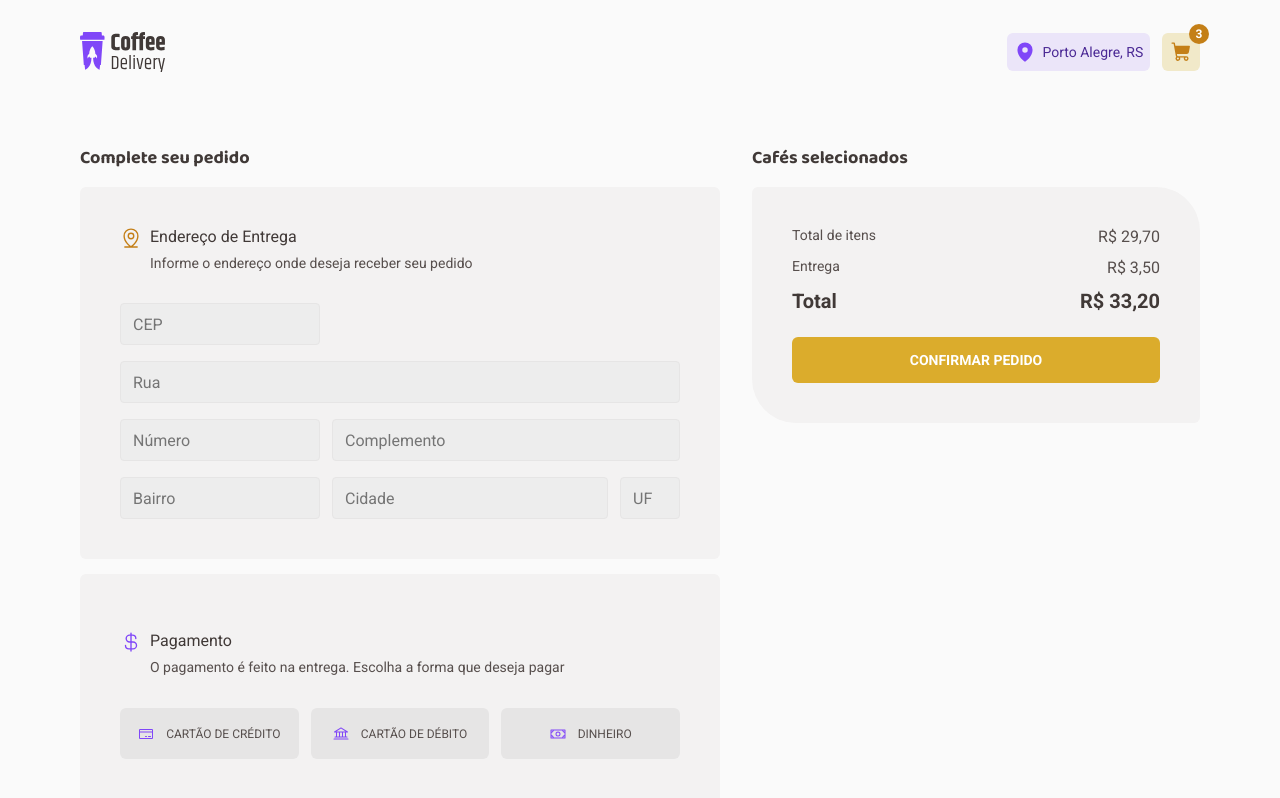
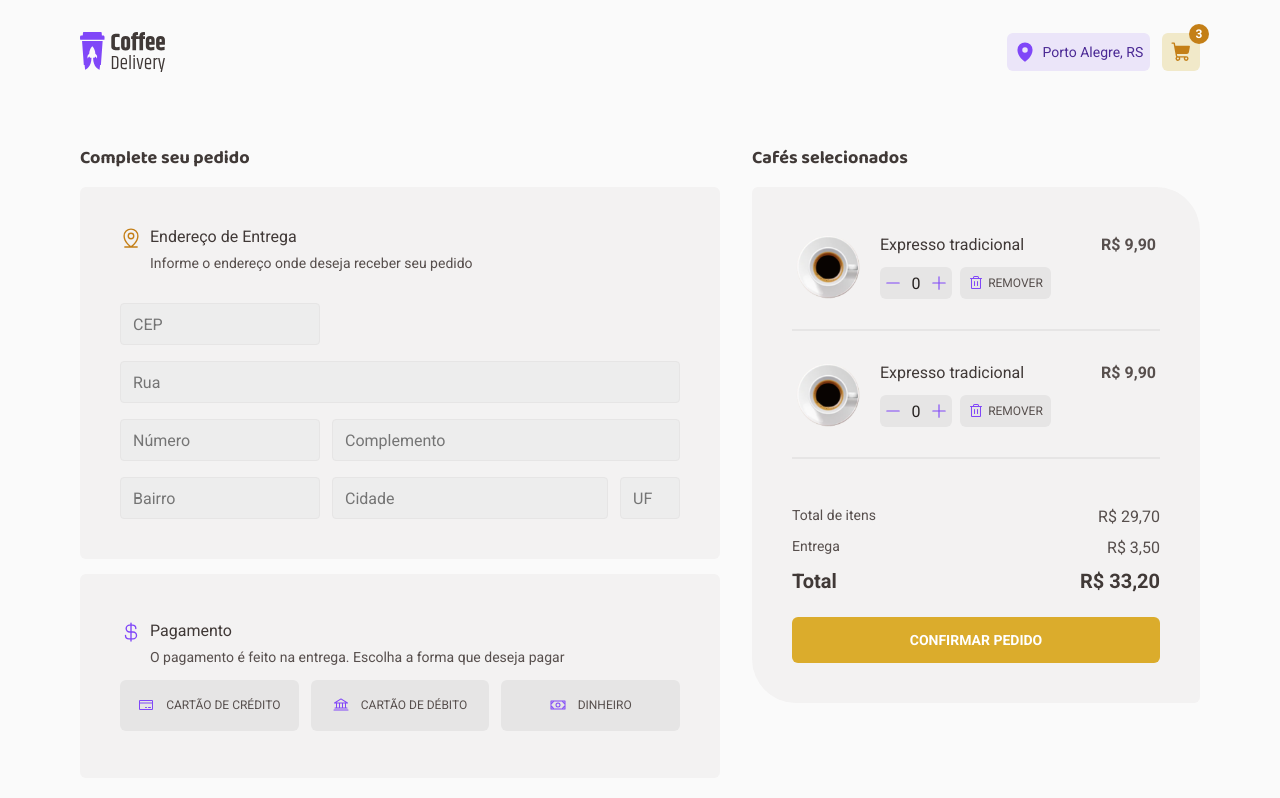
Before and after one commit to Lucas-Araujo15/coffee_delivery, a React (Vite) app: page /checkout in a window 1280 px wide. Shown: the top 798 px of the page. Built offline with nearby package versions, Linux system fonts and the light colour scheme.

Commit message:
feat: adiciona componente de café selecionado

```diff
--- /dev/null
+++ b/src/components/Counter/index.tsx
@@ -0,0 +1,16 @@
+import { Minus, Plus } from '@phosphor-icons/react'
+import { CounterContainer } from './styles'
+
+export function Counter() {
+  return (
+    <CounterContainer>
+      <button>
+        <Minus size={18} />
+      </button>
+      <input min={0} type="number" defaultValue={0} />
+      <button>
+        <Plus size={18} />
+      </button>
+    </CounterContainer>
+  )
+}
--- /dev/null
+++ b/src/components/Counter/styles.ts
@@ -0,0 +1,46 @@
+import styled from 'styled-components'
+
+export const CounterContainer = styled.div`
+  width: 4.5rem;
+  height: 100%;
+  background: ${(props) => props.theme['base-button']};
+  border-radius: 6px;
+  display: flex;
+  align-items: center;
+  justify-content: space-evenly;
+
+  svg {
+    color: ${(props) => props.theme.purple};
+    cursor: pointer;
+    transition: all 0.2s;
+  }
+
+  svg:hover {
+    color: ${(props) => props.theme['purple-dark']};
+    transition: all 0.2s;
+  }
+
+  button {
+    border: none;
+    display: flex;
+    align-items: center;
+    background: transparent;
+  }
+
+  input {
+    width: 1.25rem;
+    outline: none;
+    border: none;
+    background: transparent;
+    text-align: center;
+
+    font-family: 'Roboto';
+    font-weight: 400;
+    font-size: 1rem;
+    color: ${(props) => props.theme['base-title']};
+  }
+
+  & input::-webkit-inner-spin-button {
+    -webkit-appearance: none;
+  }
+`
--- /dev/null
+++ b/src/pages/Checkout/components/CoffeeSelected/index.tsx
@@ -0,0 +1,28 @@
+import { CoffeeSelectedContainer, RemoveButton } from './styles'
+import expresso from '../../../../assets/expresso.png'
+import { Counter } from '../../../../components/Counter'
+import { Trash } from '@phosphor-icons/react'
+
+export function CoffeeSelected() {
+  return (
+    <CoffeeSelectedContainer>
+      <div>
+        <div>
+          <img src={expresso} alt="Foto de um café expresso" />
+          <div>
+            <p>Expresso tradicional</p>
+            <div>
+              <Counter />
+              <RemoveButton>
+                <Trash />
+                <p>remover</p>
+              </RemoveButton>
+            </div>
+          </div>
+        </div>
+        <p>R$ 9,90</p>
+      </div>
+      <hr />
+    </CoffeeSelectedContainer>
+  )
+}
--- /dev/null
+++ b/src/pages/Checkout/components/CoffeeSelected/styles.ts
@@ -0,0 +1,83 @@
+import styled from 'styled-components'
+
+export const CoffeeSelectedContainer = styled.div`
+  height: 6.5rem;
+  display: flex;
+  flex-direction: column;
+  justify-content: space-between;
+  margin-bottom: 1.5rem;
+
+  hr {
+    border: 1px solid ${(props) => props.theme['base-button']};
+  }
+
+  & > div {
+    display: flex;
+    justify-content: space-between;
+    padding: 0.5rem 0.25rem;
+    height: 5rem;
+
+    & > p {
+      font-weight: 700;
+      font-size: 1rem;
+      color: ${(props) => props.theme['base-text']};
+    }
+  }
+
+  & > div > div {
+    display: flex;
+    gap: 1.25rem;
+  }
+
+  & > div > div > div {
+    display: flex;
+    flex-direction: column;
+    justify-content: space-between;
+
+    & > p {
+      font-weight: 400;
+      font-size: 1rem;
+      color: ${(props) => props.theme['base-subtitle']};
+    }
+  }
+
+  & > div > div > div > div {
+    display: flex;
+    height: 2rem;
+    gap: 0.5rem;
+  }
+
+  img {
+    height: 100%;
+  }
+`
+
+export const RemoveButton = styled.button`
+  width: 5.6875rem;
+  height: 100%;
+  border: none;
+  border-radius: 6px;
+  display: flex;
+  align-items: center;
+  justify-content: center;
+  gap: 0.25rem;
+  background: ${(props) => props.theme['base-button']};
+  transition: all 0.2s;
+  cursor: pointer;
+
+  p {
+    text-transform: uppercase;
+    font-weight: 400;
+    font-size: 0.75rem;
+    color: ${(props) => props.theme['base-text']};
+  }
+
+  svg {
+    color: ${(props) => props.theme.purple};
+  }
+
+  &:hover {
+    transition: all 0.2s;
+    background: ${(props) => props.theme['base-hover']};
+  }
+`
--- a/src/pages/Checkout/index.tsx
+++ b/src/pages/Checkout/index.tsx
@@ -7,6 +7,7 @@ import {
 } from './styles'
 import { AddressForm } from './components/AddressForm'
 import { PaymentMethod } from './components/PaymentMethod'
+import { CoffeeSelected } from './components/CoffeeSelected'
 
 export function Checkout() {
   return (
@@ -21,6 +22,11 @@ export function Checkout() {
       <SelectedCoffeesBox>
         <h2>Cafés selecionados</h2>
         <div>
+          <div>
+            <CoffeeSelected />
+            <CoffeeSelected />
+          </div>
+
           <PriceInformation>
             <div>
               <p>Total de itens</p>
--- a/src/pages/Checkout/styles.ts
+++ b/src/pages/Checkout/styles.ts
@@ -4,7 +4,7 @@ export const CheckoutContainer = styled.div`
   display: grid;
   grid-template-columns: 40rem 1fr;
   gap: 2rem;
-  margin-top: 2.5rem;
+  margin: 2.5rem auto;
 
   h2 {
     font-family: 'Baloo 2';
@@ -23,11 +23,12 @@ export const OrderInformationBox = styled.div`
     height: 100%;
     grid-template-rows: 23.25rem 1fr;
     gap: 0.9375rem;
+    max-height: 36.9375rem;
   }
 `
 
 export const SelectedCoffeesBox = styled.div`
-  & > div {
+  & > div:nth-child(2) {
     background: ${(props) => props.theme['base-card']};
     padding: 2.5rem;
     border-radius: 6px 44px;
--- a/src/pages/Home/components/CoffeeCard/index.tsx
+++ b/src/pages/Home/components/CoffeeCard/index.tsx
@@ -4,25 +4,14 @@ import {
   CardDescription,
   CoffeeCardContainer,
   CoffeeTags,
-  Counter,
   Tag,
 } from './styles'
 
 import expresso from '../../../../assets/expresso.png'
-import { Plus, Minus, ShoppingCart } from '@phosphor-icons/react'
-import { useState } from 'react'
+import { ShoppingCart } from '@phosphor-icons/react'
+import { Counter } from '../../../../components/Counter'
 
 export function CoffeeCard() {
-  const [amountCoffee, setAmountCoffee] = useState(0)
-
-  function handleIncreaseAmountCoffee() {
-    setAmountCoffee((state) => state + 1)
-  }
-
-  function handleDecreaseAmountCoffee() {
-    setAmountCoffee((state) => state - 1)
-  }
-
   return (
     <CoffeeCardContainer>
       <img src={expresso} alt="" />
@@ -43,15 +32,7 @@ export function CoffeeCard() {
           <small>r$</small> 9,90
         </p>
         <Actions>
-          <Counter>
-            <button onClick={handleDecreaseAmountCoffee}>
-              <Minus size={18} />
-            </button>
-            <input min={0} type="number" value={amountCoffee} />
-            <button onClick={handleIncreaseAmountCoffee}>
-              <Plus size={18} />
-            </button>
-          </Counter>
+          <Counter />
           <span>
             <ShoppingCart weight="fill" size={22} />
           </span>
--- a/src/pages/Home/components/CoffeeCard/styles.ts
+++ b/src/pages/Home/components/CoffeeCard/styles.ts
@@ -113,42 +113,3 @@ export const Actions = styled.div`
     }
   }
 `
-
-export const Counter = styled.div`
-  width: 4.5rem;
-  height: 100%;
-  background: ${(props) => props.theme['base-button']};
-  border-radius: 6px;
-  display: flex;
-  align-items: center;
-  justify-content: space-evenly;
-
-  svg {
-    color: ${(props) => props.theme.purple};
-    cursor: pointer;
-  }
-
-  button {
-    border: none;
-    display: flex;
-    align-items: center;
-    background: transparent;
-  }
-
-  input {
-    width: 1.25rem;
-    outline: none;
-    border: none;
-    background: transparent;
-    text-align: center;
-
-    font-family: 'Roboto';
-    font-weight: 400;
-    font-size: 1rem;
-    color: ${(props) => props.theme['base-title']};
-  }
-
-  & input::-webkit-inner-spin-button {
-    -webkit-appearance: none;
-  }
-`
```
